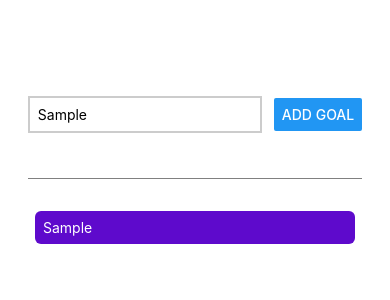
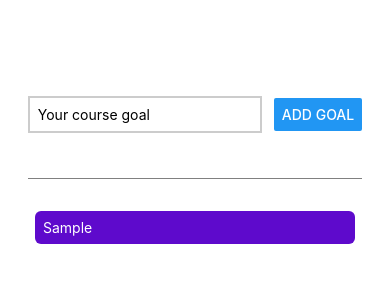
Before and after one commit to CatAvadani/ReacNativeProject, a React Native app: screen / in a window 390 px wide. Both pictures are taken after typing "Sample" into the empty fields and a click on the button "ADD GOAL". Shown: the top 300 px of the page. Built offline with nearby package versions, Linux system fonts and the light colour scheme.

Commit message:
Adding items to the list.

```diff
--- a/App.js
+++ b/App.js
@@ -1,34 +1,29 @@
 import { useState } from 'react';
-import { Button, StyleSheet, Text, TextInput, View } from 'react-native';
+import { Button, FlatList, StyleSheet, TextInput, View } from 'react-native';
+import GoalItem from './components/GoalItem';
+import GoalInput from './components/GoalInput';
 
 export default function App() {
-  const [text, setText] = useState('');
   const [courseGoals, setCourseGoals] = useState([]);
 
-  const goalInputHandler = (enteredText) => {
-    setText(enteredText);
-  };
-
-  const addGoalHandler = () => {
-    setCourseGoals((courseGoals) => [...courseGoals, text]);
+  const addGoalHandler = (enteredText) => {
+    setCourseGoals((currentCourseGoals) => [
+      ...currentCourseGoals,
+      enteredText,
+    ]);
   };
 
   return (
     <View style={styles.appContainer}>
-      <View style={styles.inputContainer}>
-        <TextInput
-          onChangeText={goalInputHandler}
-          style={styles.textInput}
-          placeholder='Your course goal'
+      <GoalInput onAddGoal={addGoalHandler} />
+      <View style={styles.goalsContainer}>
+        <FlatList
+          data={courseGoals}
+          renderItem={(itemData) => {
+            return <GoalItem text={itemData.item} />;
+          }}
+          alwaysBounceVertical='false'
         />
-        <Button onPress={addGoalHandler} title='Add Goal' />
-      </View>
-      <View style={styles.goalsContainer}>
-        {courseGoals.map((goal, index) => (
-          <Text style={styles.goalItem} key={index}>
-            {goal}
-          </Text>
-        ))}
       </View>
     </View>
   );
@@ -41,31 +36,8 @@ const styles = StyleSheet.create({
     paddingHorizontal: 16,
     alignItems: 'center',
   },
-  inputContainer: {
-    flex: 1,
-    flexDirection: 'row',
-    justifyContent: 'space-between',
-    alignItems: 'center',
-    marginBottom: 24,
-    borderBottomWidth: 1,
-    borderBottomColor: 'gray',
-  },
-  textInput: {
-    borderWidth: 2,
-    borderColor: '#cccccc',
-    width: '70%',
-    marginRight: 8,
-    padding: 8,
-  },
+
   goalsContainer: {
     flex: 5,
   },
-  goalItem: {
-    borderRadius: 6,
-    backgroundColor: '#5e0acc',
-    padding: 8,
-    margin: 8,
-    width: 320,
-    color: 'white',
-  },
 });
--- /dev/null
+++ b/components/GoalInput.js
@@ -0,0 +1,46 @@
+import { useState } from 'react';
+import { Button, StyleSheet, TextInput, View } from 'react-native';
+
+export default function GoalInput(props) {
+  const [enteredText, setEnteredText] = useState('');
+
+  const goalInputHandler = (enteredText) => {
+    setEnteredText(enteredText);
+  };
+
+  const addGoalHandler = () => {
+    props.onAddGoal(enteredText);
+    setEnteredText('');
+  };
+
+  return (
+    <View style={styles.inputContainer}>
+      <TextInput
+        onChangeText={goalInputHandler}
+        value={enteredText}
+        style={styles.textInput}
+        placeholder='Your course goal'
+      />
+      <Button onPress={addGoalHandler} title='Add Goal' />
+    </View>
+  );
+}
+
+const styles = StyleSheet.create({
+  inputContainer: {
+    flex: 1,
+    flexDirection: 'row',
+    justifyContent: 'space-between',
+    alignItems: 'center',
+    marginBottom: 24,
+    borderBottomWidth: 1,
+    borderBottomColor: 'gray',
+  },
+  textInput: {
+    borderWidth: 2,
+    borderColor: '#cccccc',
+    width: '70%',
+    marginRight: 8,
+    padding: 8,
+  },
+});
--- /dev/null
+++ b/components/GoalItem.js
@@ -0,0 +1,22 @@
+import { StyleSheet, Text, View } from 'react-native';
+
+export default function GoalItem(props) {
+  return (
+    <View style={styles.goalItem}>
+      <Text style={styles.goalText}>{props.text}</Text>
+    </View>
+  );
+}
+
+const styles = StyleSheet.create({
+  goalItem: {
+    borderRadius: 6,
+    backgroundColor: '#5e0acc',
+    padding: 8,
+    margin: 8,
+    width: 320,
+  },
+  goalText: {
+    color: 'white',
+  },
+});
```
